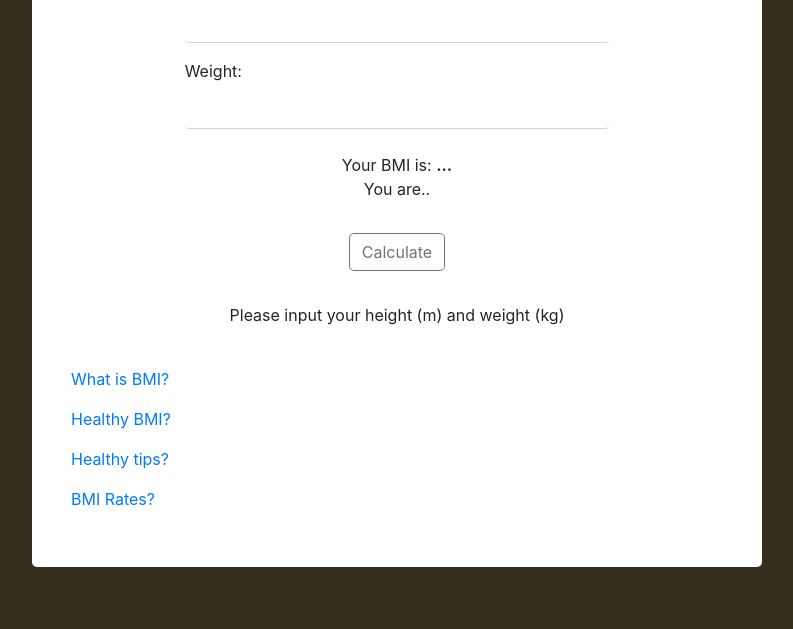
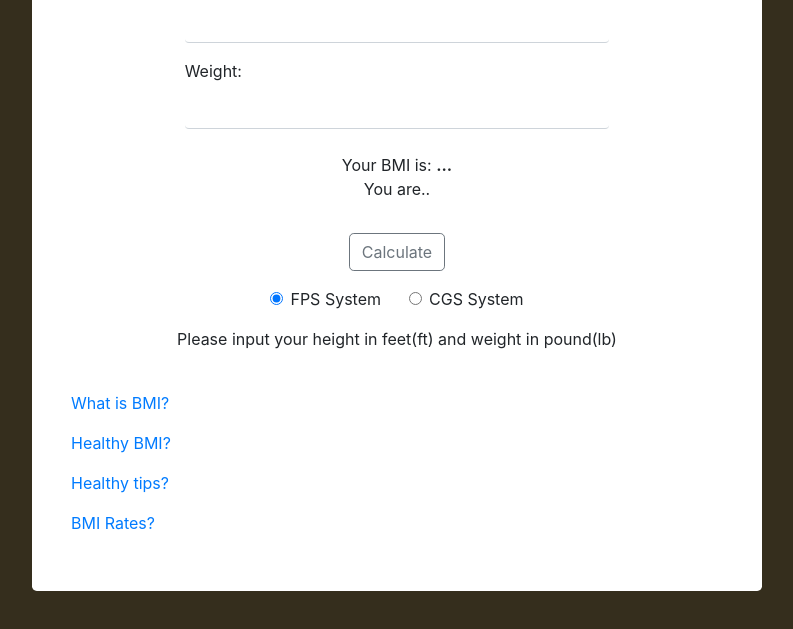
Before and after one commit to Htet-Ag-Lwin/JavaScript-BMI, a plain HTML site: page bmiProject - Copy/index.html in a window 1280 px wide. Shown: the part 203-832 px from the top of the page, without its empty margins (243-1036 px from the left). Drawn offline with nearby package versions, Linux system fonts and the light colour scheme.

Commit message:
Modified: choice in metric system

```diff
--- a/bmiProject - Copy/index.html
+++ b/bmiProject - Copy/index.html
@@ -15,7 +15,7 @@
     <script src="https://cdnjs.cloudflare.com/ajax/libs/popper.js/1.16.0/umd/popper.min.js"></script>
     <script src="https://maxcdn.bootstrapcdn.com/bootstrap/4.5.2/js/bootstrap.min.js"></script>
   </head>
-  <body style="background-color: #352e1d; min-height: 100vh">
+  <body style="background-color: #352e1d; min-height: 100vh" onload="setUnit('fps-system')">
     <div class="container">
       <div class="row">
         <div class="col-sm-2" style="background-color: #352e1d"></div>
@@ -82,8 +82,22 @@
                     Calculate
                   </button>
                 </div>
+                <div class="d-flex justify-content-center">
+                  <div class="form-check pr-4">
+                    <input type="radio" class="form-check-input" id="fps" name="choice" onchange="setUnit('fps-system')" value="fps-system" checked >
+                    <label class="form-check-label" for="fps">
+                     FPS System
+                    </label>
+                  </div>
+                  <div class="form-check pl-4">
+                    <input type="radio" class="form-check-input" id="cgs" name="choice" onchange="setUnit('cgs-system')" value="cgs-system" >
+                    <label class="form-check-label" for="cgs">
+                      CGS System
+                    </label>
+                  </div>
+                </div>
                 <div class="d-flex justify-content-center my-3">
-                  <p>Please input your height (m) and weight (kg)</p>
+                  <p>Please input your height in <span id="height-unit"></span> and weight in <span id="weight-unit"></span></p>
                 </div>
                 <section id="acordion" class="container">
                   <div class="row">
--- a/bmiProject - Copy/index.js
+++ b/bmiProject - Copy/index.js
@@ -7,8 +7,15 @@ function getInput(id) {
   }
   return castedValue;
 }
+
 function calculate(weight, height) {
-  var result = weight / (height * height);
+  if (document.getElementById("fps").checked) {
+    var result = (weight / (height * 12 * (height * 12))) * 703.0704;
+  } else if (document.getElementById("cgs").checked) {
+    var result = (weight / (height * height)) * 10000; //(kg *1000 = g)/(cm2)
+    console.log(result);
+  }
+
   if (isNaN(result) || !isFinite(result)) {
     result = 0.0;
   } else {
@@ -17,18 +24,22 @@ function calculate(weight, height) {
   setDisplay(result);
   showHealthyRate(result);
 }
+
 function validation(input) {
   if (isNaN(input) || input == 0) {
     return false;
   }
   return true;
 }
+
 function setDisplay(result) {
   document.getElementById("result").innerHTML = result.toFixed(2);
 }
+
 function displayClose() {
   document.getElementsByClassName("alert")[0].style.display = "none";
 }
+
 function alertReport() {
   document.getElementsByClassName("alert")[0].style.display = "initial";
 }
@@ -45,3 +56,25 @@ function showHealthyRate(result) {
     healthyResult.innerHTML = "Obesity.";
   }
 }
+
+function setUnit(system) {
+  const height = document.getElementById("height-unit");
+  const weight = document.getElementById("weight-unit");
+
+  switch (system) {
+    case "fps-system":
+      height.innerHTML = "feet(ft)";
+      weight.innerHTML = "pound(lb)";
+      break;
+
+    case "cgs-system":
+      height.innerHTML = "centimeter(cm)";
+      weight.innerHTML = "kilogram(kg)";
+      break;
+  }
+}
+
+// function getSystem(id) {
+//   const element = document.getElementById(id);
+//   return element.value;
+// }
```
